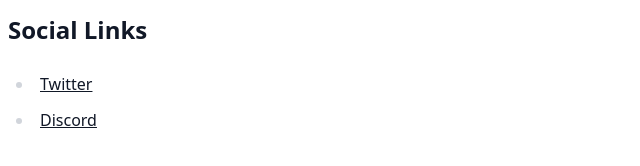
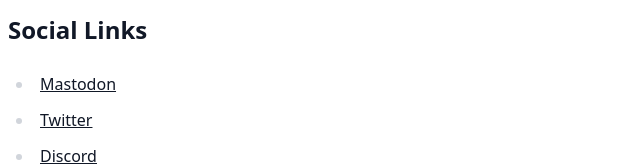
Before and after one commit to thombruce/thombruce.github.io, an Astro site: page / in a window 1280 px wide. Shown: the part 346-512 px from the top of the page, without its empty margins (0-640 px from the left). Built offline with nearby package versions, Linux system fonts and the light colour scheme; Astro itself is replaced by a stand-in of ours.

Commit message:
feat: add Mastodon link above Twitter

```diff
--- a/src/pages/index.astro
+++ b/src/pages/index.astro
@@ -23,6 +23,7 @@
 
 		<p>
 			<ul>
+				<li><a href='https://mas.to/@thombruce'>Mastodon</a></li>
 				<li><a href='https://twitter.com/thombruce'>Twitter</a></li>
 				<li><a href='https://discord.gg/SAUagUgTfa'>Discord</a></li>
 			</ul>
```
